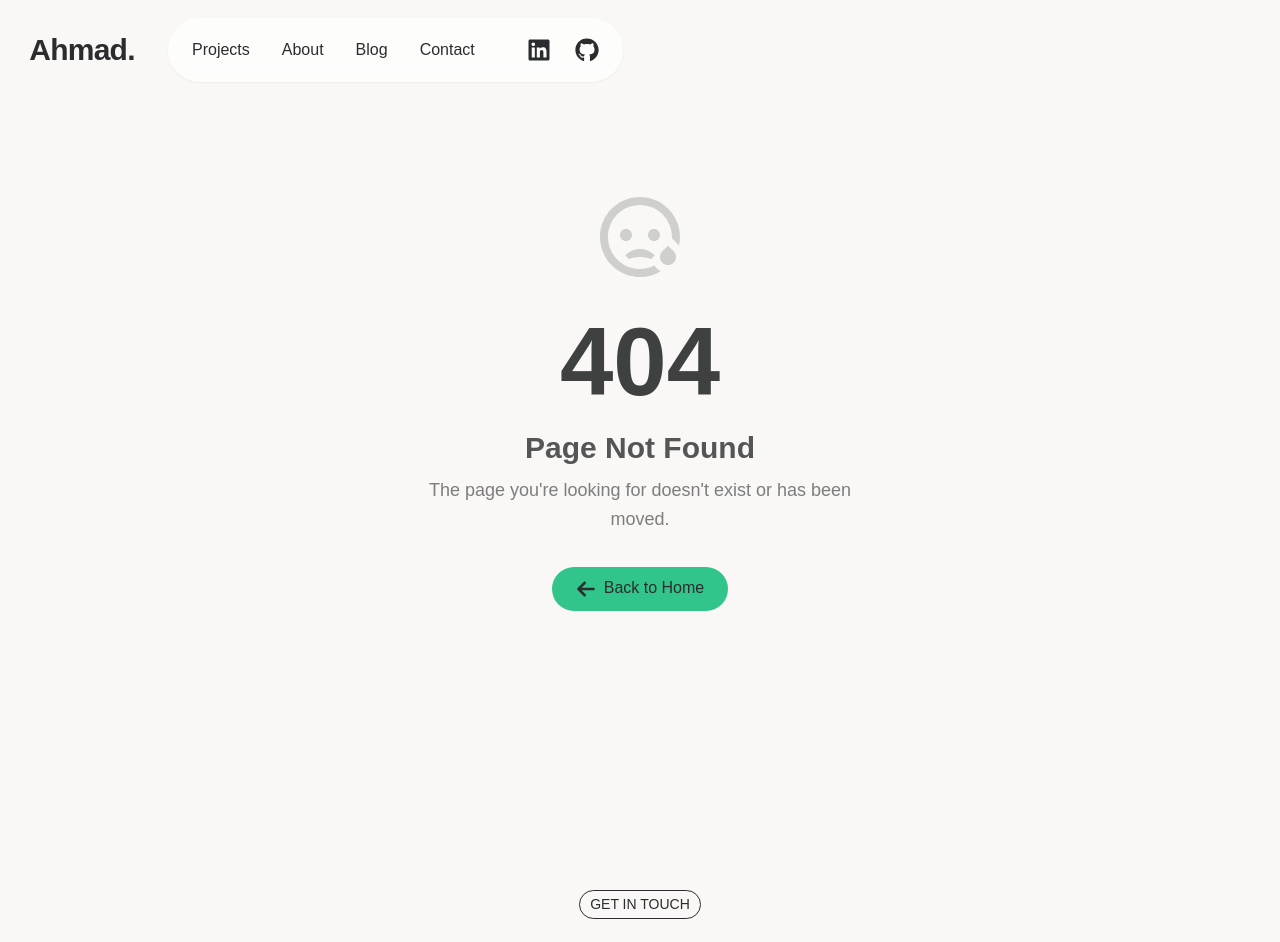
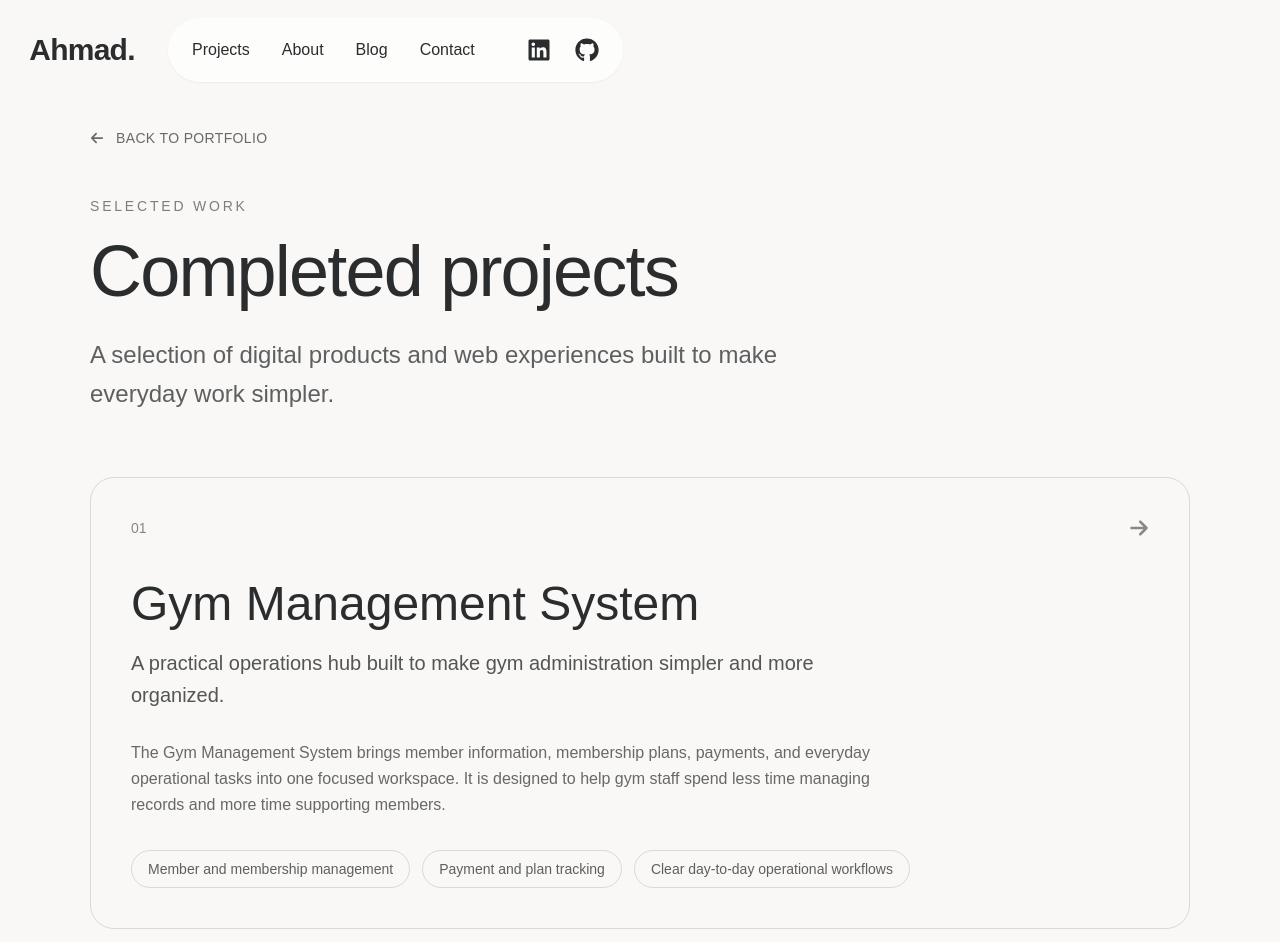
Before and after one commit to 4hmad4ali/ahmad-portfolio, a Next.js app: page /projects in a window 1280 px wide. Before the commit this address had no page. Shown: the top 942 px of the page. Built offline with nearby package versions, Linux system fonts and the light colour scheme; a web font is replaced by a local one.

Commit message:
Add completed project showcases

```diff
--- /dev/null
+++ b/src/app/projects/page.tsx
@@ -0,0 +1,81 @@
+import Link from "next/link";
+import { FaArrowLeft, FaArrowRight } from "react-icons/fa6";
+
+const projects = [
+  {
+    id: "gym-management-system",
+    number: "01",
+    title: "Gym Management System",
+    summary: "A practical operations hub built to make gym administration simpler and more organized.",
+    description:
+      "The Gym Management System brings member information, membership plans, payments, and everyday operational tasks into one focused workspace. It is designed to help gym staff spend less time managing records and more time supporting members.",
+    highlights: ["Member and membership management", "Payment and plan tracking", "Clear day-to-day operational workflows"],
+  },
+  {
+    id: "school-kindergarten-management-system",
+    number: "02",
+    title: "School & Kindergarten Management System",
+    summary: "A unified platform for the administration needs of schools and kindergartens.",
+    description:
+      "This system is designed to organize student records, enrollment, and administrative workflows in one place. It supports a clearer overview of school operations for teams working across both school and kindergarten programs.",
+    highlights: ["Student and enrollment records", "Centralized administrative workflows", "Support for school and kindergarten operations"],
+  },
+  {
+    id: "navarise-website",
+    number: "03",
+    title: "NavaRise Website",
+    summary: "A responsive website crafted to give NavaRise a clear and confident digital presence.",
+    description:
+      "The NavaRise Website focuses on communicating the brand clearly through a modern, responsive interface. It gives visitors an easy way to understand the organization, explore its offerings, and connect with the team.",
+    highlights: ["Responsive, modern user experience", "Clear brand and service communication", "Designed for easy visitor navigation"],
+  },
+];
+
+export default function ProjectsPage() {
+  return (
+    <main className="px-5 pb-24 pt-32 md:px-20">
+      <div className="mx-auto max-w-6xl">
+        <Link
+          href="/#projects"
+          className="mb-12 inline-flex items-center gap-3 text-sm uppercase tracking-wide text-foreground/70 transition-colors hover:text-foreground"
+        >
+          <FaArrowLeft aria-hidden="true" />
+          Back to portfolio
+        </Link>
+
+        <div className="mb-16 max-w-3xl">
+          <p className="mb-4 text-sm uppercase tracking-[0.2em] text-foreground/60">Selected work</p>
+          <h1 className="text-5xl font-medium tracking-tight md:text-7xl">Completed projects</h1>
+          <p className="mt-6 text-xl leading-relaxed text-foreground/75 md:text-2xl">
+            A selection of digital products and web experiences built to make everyday work simpler.
+          </p>
+        </div>
+
+        <div className="space-y-6">
+          {projects.map((project) => (
+            <article
+              id={project.id}
+              key={project.id}
+              className="scroll-mt-28 rounded-3xl border border-foreground/15 p-7 md:p-10"
+            >
+              <div className="flex items-start justify-between gap-6">
+                <span className="text-sm text-foreground/55">{project.number}</span>
+                <FaArrowRight aria-hidden="true" className="text-xl text-foreground/55" />
+              </div>
+              <h2 className="mt-10 text-3xl font-medium md:text-5xl">{project.title}</h2>
+              <p className="mt-4 max-w-3xl text-xl leading-relaxed text-foreground/80">{project.summary}</p>
+              <p className="mt-7 max-w-3xl leading-relaxed text-foreground/70">{project.description}</p>
+              <ul className="mt-8 flex flex-wrap gap-3" aria-label={`${project.title} highlights`}>
+                {project.highlights.map((highlight) => (
+                  <li key={highlight} className="rounded-full border border-foreground/15 px-4 py-2 text-sm text-foreground/75">
+                    {highlight}
+                  </li>
+                ))}
+              </ul>
+            </article>
+          ))}
+        </div>
+      </div>
+    </main>
+  );
+}
--- a/src/components/Projects.tsx
+++ b/src/components/Projects.tsx
@@ -6,20 +6,41 @@ import { FaArrowRight } from "react-icons/fa6";
 
 const projects = [
   {
-    title: "Farm Managment System",
-    description: "Manage Income and Expences of the farm and keep track of the stock",
+    title: "Gym Management System",
+    description:
+      "A streamlined platform for managing members, memberships, payments, and daily gym operations.",
+    link: "/projects#gym-management-system",
+    isExternal: false,
+  },
+  {
+    title: "School & Kindergarten Management System",
+    description:
+      "A unified system for organizing student records, enrollment, administration, and school operations.",
+    link: "/projects#school-kindergarten-management-system",
+    isExternal: false,
+  },
+  {
+    title: "NavaRise Website",
+    description:
+      "A responsive web experience that presents NavaRise with clear storytelling and a strong digital presence.",
+    link: "/projects#navarise-website",
+    isExternal: false,
+  },
+  {
+    title: "Farm Management System",
+    description: "Manage farm income, expenses, and stock in one place.",
     link: "",
     isExternal: true,
   },
   {
-    title: "TaztazTechnologies Website",
-    description: "A great website for Taktaz Technologies GPS ",
+    title: "Taktaz Technologies Website",
+    description: "A website for Taktaz Technologies and its GPS solutions.",
     link: "https://taktaztech.com",
     isExternal: true,
   },
   {
-    title: "Dental Clinic management System",
-    description: "And MiS for dental clinic to manage patients, appointments, and inventory",
+    title: "Dental Clinic Management System",
+    description: "An MIS for managing patients, appointments, and clinic inventory.",
     link: "",
     isExternal: true,
   },
```
